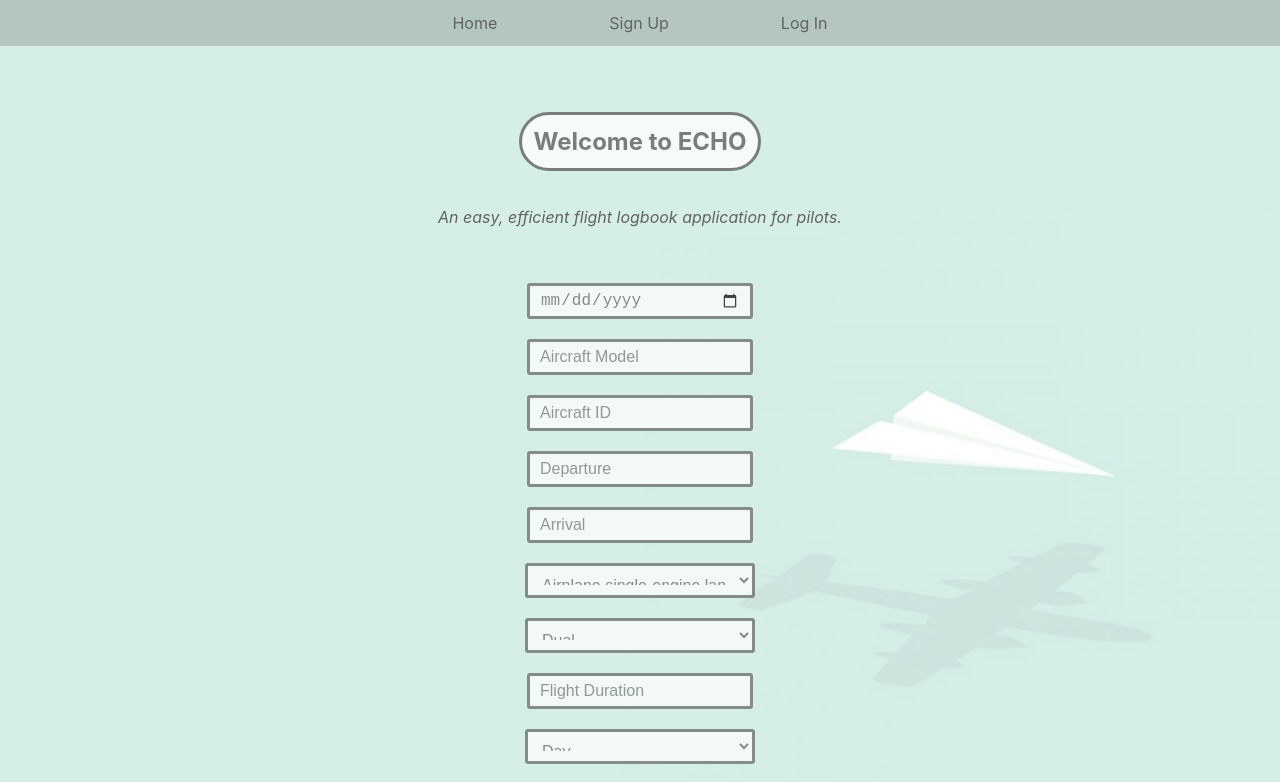
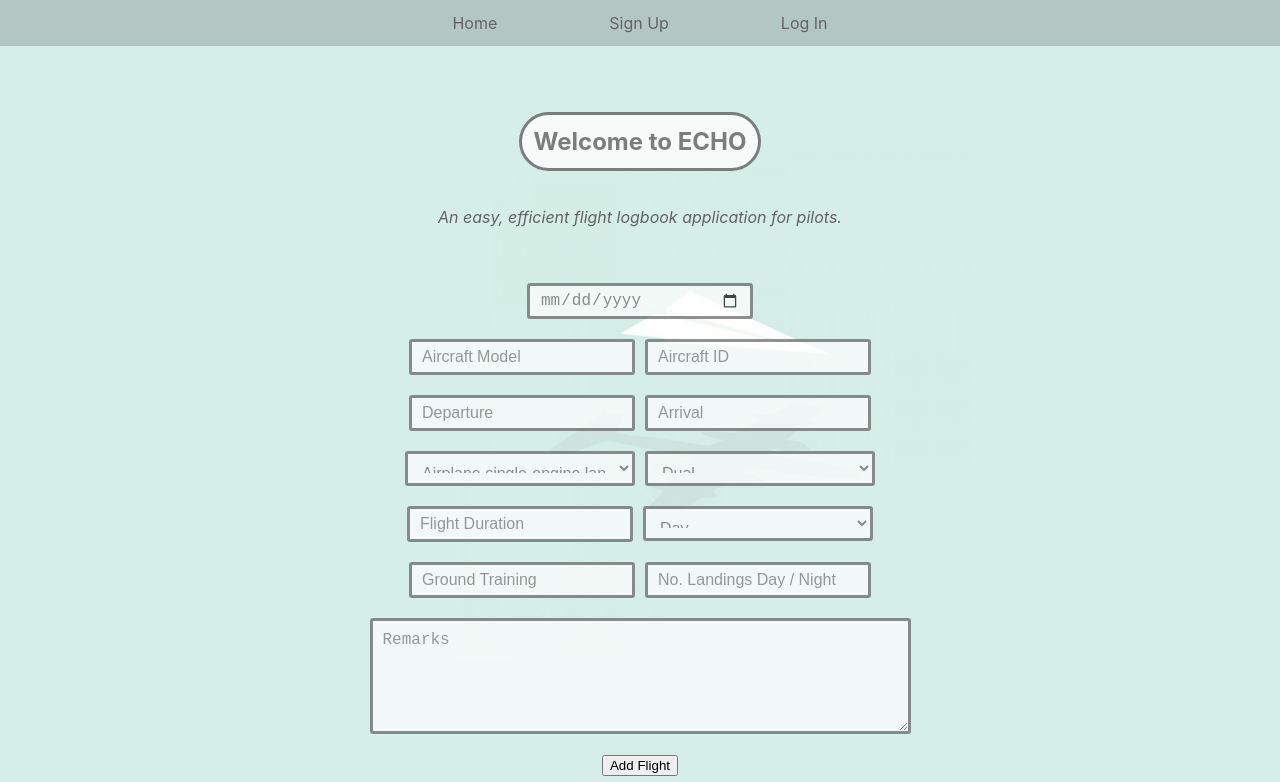
Before and after one commit to kelypso/echo, a React (Create React App) app in the folder client/: page /flights/new in a window 1280 px wide. Shown: the top 782 px of the page. Built offline with nearby package versions, Linux system fonts and the light colour scheme; no server answers.

Commit message:
update flight form styling

```diff
--- a/client/src/App.css
+++ b/client/src/App.css
@@ -92,6 +92,7 @@
   border-width: 3px;
   border-radius: 3px;
   display: inline-block;
+  margin: 0px 5px 0px 5px;
   padding: 10px;
   vertical-align: middle;
   background-color: #ffffff;
@@ -108,6 +109,7 @@
   border-radius: 3px;
   display: inline-block;
   padding: 10px;
+  margin: 0px 5px 0px 5px;
   vertical-align: middle;
   background-color: #ffffff;
   opacity: 0.7;
--- a/client/src/components/FlightForm.js
+++ b/client/src/components/FlightForm.js
@@ -18,9 +18,9 @@ const FlightForm = ({flightData, userId, updateFlightForm, handleSubmit, editMod
                 handleSubmit(flightData)
             }}>
             <input type="date" name="date" onChange={handleChange} value={date} className="form" /><br/><br/>
-            <input type="text" name="aircraft" onChange={handleChange} value={aircraft} placeholder="Aircraft Model" className="form" /><br/><br/>
+            <input type="text" name="aircraft" onChange={handleChange} value={aircraft} placeholder="Aircraft Model" className="form" />
             <input type="text" name="aircraft_id" onChange={handleChange} value={aircraft_id} placeholder="Aircraft ID" className="form" /><br/><br/>
-            <input type="text" name="departure" onChange={handleChange} value={departure} placeholder="Departure" className="form" /><br/><br/>
+            <input type="text" name="departure" onChange={handleChange} value={departure} placeholder="Departure" className="form" />
             <input type="text" name="arrival" onChange={handleChange} value={arrival} placeholder="Arrival" className="form" /><br/><br/>
             <select name="classification" onChange={handleChange} value={classification} className="form-select">
                 <option value={classification}>Airplane single-engine land</option>
@@ -29,14 +29,14 @@ const FlightForm = ({flightData, userId, updateFlightForm, handleSubmit, editMod
                 <option value={classification}>Airplane multi-engine sea</option>
                 <option value={classification}>Rotorcraft helicopter</option>
                 <option value={classification}>Rotorcraft gyroplane</option>
-            </select><br/><br/>
+            </select>
             <select name="position" onChange={handleChange} value={position} className="form-select">
                 <option value={position}>Dual</option>
                 <option value={position}>Pilot-in-Command</option>
                 <option value={position}>Second-in-Command</option>
                 <option value={position}>Flight Instructor</option>
             </select><br/><br/>
-            <input type="text" name="duration" onChange={handleChange} value={duration} placeholder="Flight Duration" className="form" /><br/><br/>
+            <input type="text" name="duration" onChange={handleChange} value={duration} placeholder="Flight Duration" className="form" />
             <select name="conditions" onChange={handleChange} value={conditions} className="form-select">
                 <option value={conditions}>Day</option>
                 <option value={conditions}>Night</option>
@@ -44,9 +44,9 @@ const FlightForm = ({flightData, userId, updateFlightForm, handleSubmit, editMod
                 <option value={conditions}>Actual Instrument</option>
                 <option value={conditions}>Simulated Instrument</option>
             </select><br/><br/>
-            <input type="text" name="ground" onChange={handleChange} value={ground} placeholder="Ground Training" className="form" /><br/><br/>
+            <input type="text" name="ground" onChange={handleChange} value={ground} placeholder="Ground Training" className="form" />
             <input type="text" name="landings" onChange={handleChange} value={landings} placeholder="No. Landings Day / Night" className="form" /><br/><br/>
-            <textarea rows="5" cols="25" name="remarks" onChange={handleChange} value={remarks} placeholder="Remarks" className="form-text" /><br/>
+            <textarea rows="5" cols="50" name="remarks" onChange={handleChange} value={remarks} placeholder="Remarks" className="form-text" /><br/>
             <br/><input type="submit" value={editMode ? "Edit Flight" : "Add Flight"} className="form-button" />
         </form>
         </div>
```
